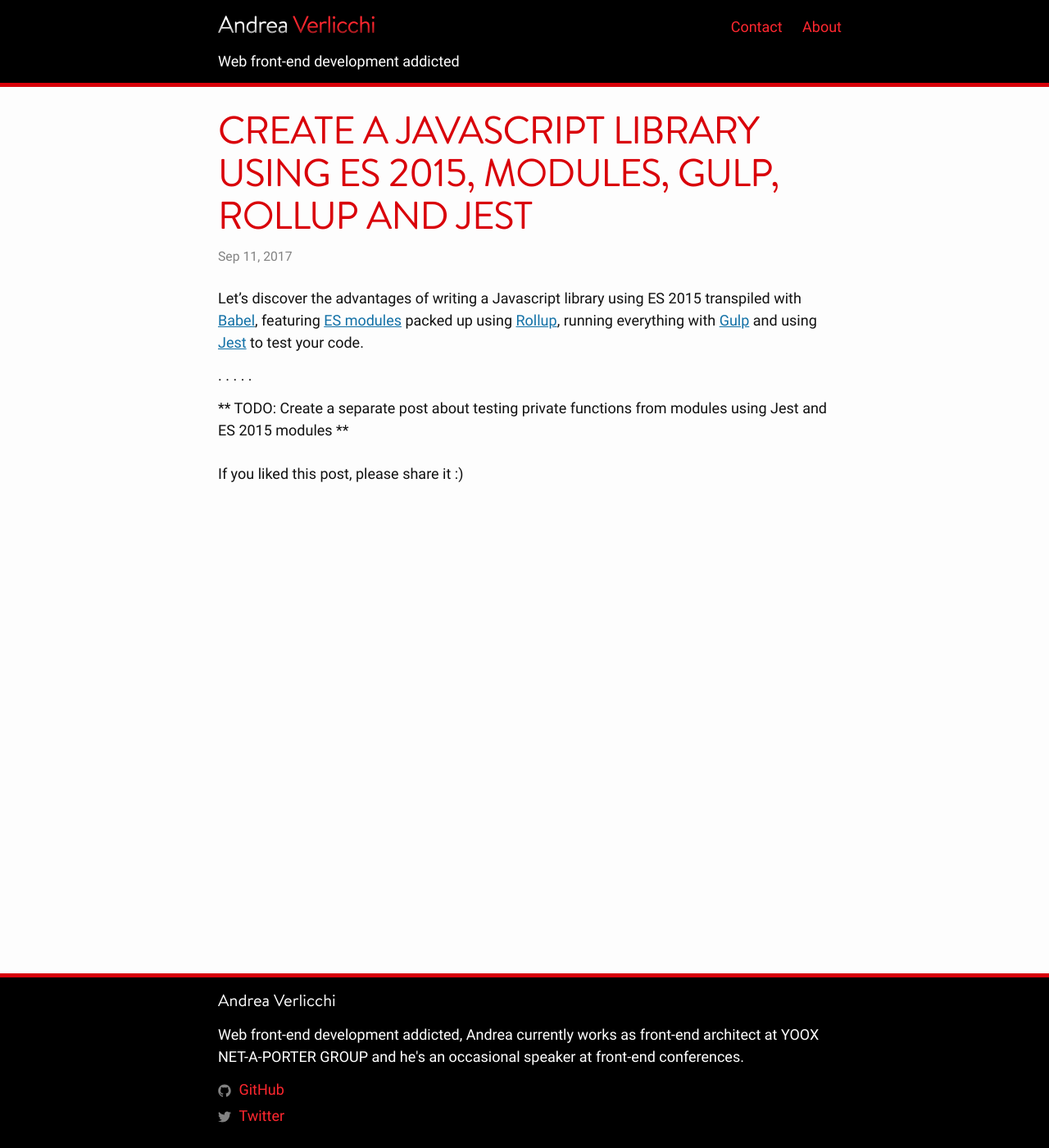
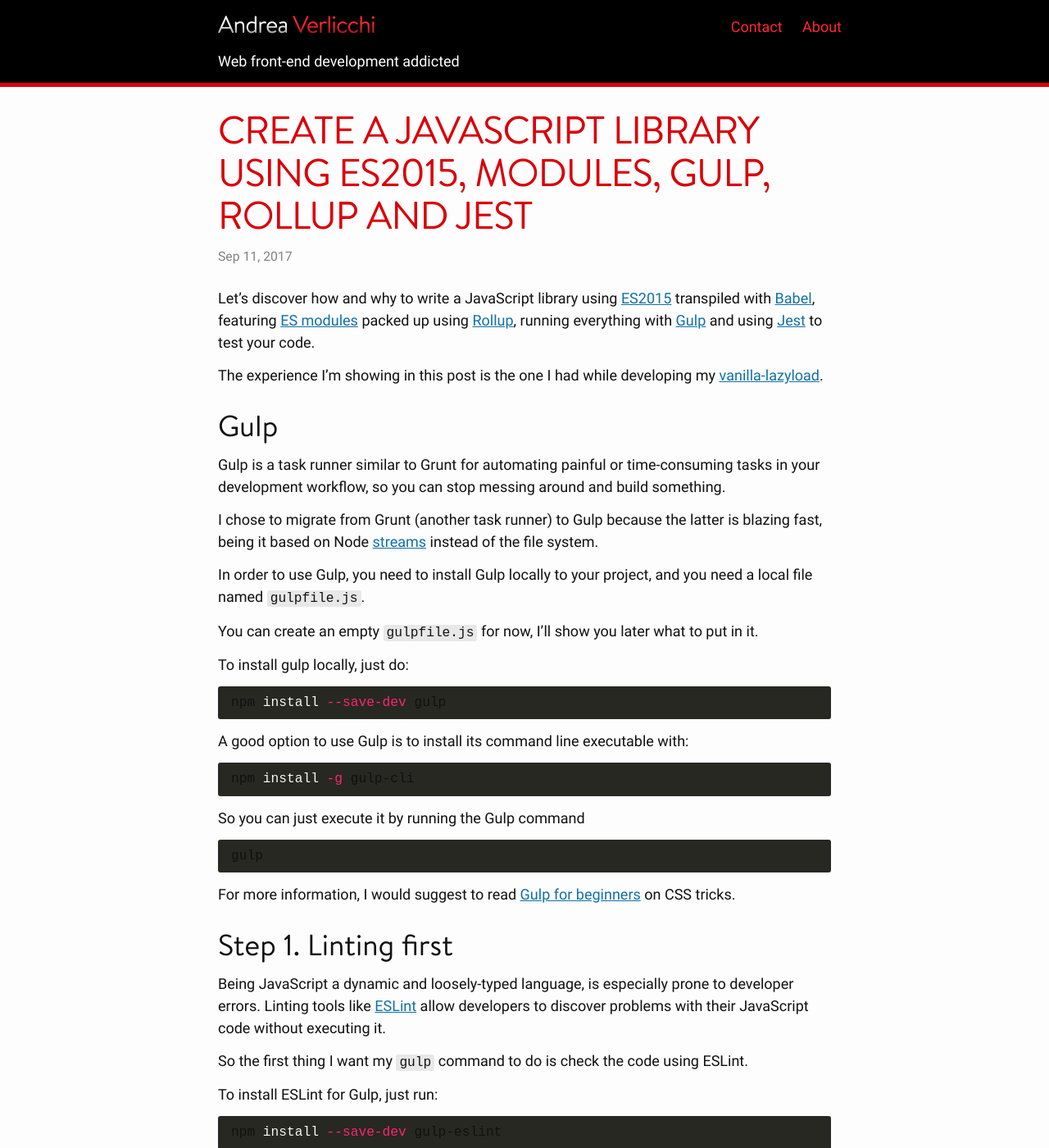
Before and after one commit to verlok/verlok.github.io, a Jekyll site: the page built from _posts/2017-09-06-create-a-javascript-library-using-es2015-modules-gulp-rollup-jest.md, in a window 1280 px wide and 1400 px high. Shown: the whole window at 82% size. Built offline with Jekyll 4.4.1, drawn with Linux system fonts in a browser that asks for light colours; comment, search, counter and statistics services are not loaded; some of the changed text lies outside the part shown.

Commit message:
Added Gulp description and first Gulp steps

````diff
--- a/_posts/2017-09-06-create-a-javascript-library-using-es2015-modules-gulp-rollup-jest.md
+++ b/_posts/2017-09-06-create-a-javascript-library-using-es2015-modules-gulp-rollup-jest.md
@@ -1,13 +1,171 @@
 ---
 layout: post
-title: Create a Javascript library using ES 2015, modules, Gulp, Rollup and Jest
+title: Create a JavaScript library using ES2015, modules, Gulp, Rollup and Jest
 date: 2017-09-11 08:00:00:00 +01:00
 categories:
 - best practices
-tags: [es 2015, modules, javascript, gulp, rollup]
+tags: [es2015, modules, javaScript, gulp, rollup]
 ---
 
-Let's discover the advantages of writing a Javascript library using ES 2015 transpiled with [Babel](https://babeljs.io/), featuring [ES modules](https://developer.mozilla.org/en-US/docs/Web/JavaScript/Reference/Statements/import) packed up using [Rollup](https://rollupjs.org/), running everything with [Gulp](gulp.js) and using [Jest](https://facebook.github.io/jest/) to test your code.
+Let's discover how and why to write a JavaScript library using [ES2015](https://babeljs.io/learn-es2015/) transpiled with [Babel](https://babeljs.io/), featuring [ES modules](https://developer.mozilla.org/en-US/docs/Web/JavaScript/Reference/Statements/import) packed up using [Rollup](https://rollupjs.org/), running everything with [Gulp](gulp.js) and using [Jest](https://facebook.github.io/jest/) to test your code.
+
+The experience I'm showing in this post is the one I had while developing my [vanilla-lazyload](https://github.com/verlok/lazyload).
+
+
+## Gulp
+
+Gulp is a task runner similar to Grunt for automating painful or time-consuming tasks in your development workflow, so you can stop messing around and build something.
+
+I chose to migrate from Grunt (another task runner) to Gulp because the latter is blazing fast, being it based on Node [streams](https://medium.freecodecamp.org/node-js-streams-everything-you-need-to-know-c9141306be93) instead of the file system.
+
+In order to use Gulp, you need to install Gulp locally to your project, and you need a local file named `gulpfile.js`.
+
+You can create an empty `gulpfile.js` for now, I'll show you later what to put in it.
+
+To install gulp locally, just do:
+
+```bash
+npm install --save-dev gulp
+```
+
+A good option to use Gulp is to install its command line executable with:
+
+```bash
+npm install -g gulp-cli
+```
+
+So you can just execute it by running the Gulp command
+
+```bash
+gulp
+```
+
+For more information, I would suggest to read [Gulp for beginners](https://css-tricks.com/gulp-for-beginners/) on CSS tricks.
+
+
+## Step 1. Linting first
+
+Being JavaScript a dynamic and loosely-typed language, is especially prone to developer errors. Linting tools like [ESLint](https://eslint.org/) allow developers to discover problems with their JavaScript code without executing it.
+
+So the first thing I want my `gulp` command to do is check the code using ESLint.
+
+To install ESLint for Gulp, just run:
+
+```bash
+npm install --save-dev gulp-eslint
+```
+
+Then in your `gulpfile.js` add:
+
+```js
+var gulp = require("gulp");
+var eslint = require("gulp-eslint");
+
+gulp.task("default", function () {
+    process.env.NODE_ENV = "release";
+    return gulp.src("./src/**/*.js")
+        // ----------- linting --------------
+        .pipe(eslint())
+        .pipe(eslint.format())
+        .pipe(eslint.failAfterError()) // --> fails if errors
+        // --> pipe more stuff here
+});
+```
+
+NOTE: Setting the `process.env.NODE_ENV` variable is necessary to match the task we're running in the Babel configuration. I'll explain this later.
+
+
+## Step 2. Rolling up modules
+
+Rollup is a module bundler for JavaScript which compiles small pieces of code into something larger, such as a library. It uses the new standardized format for code modules included in the ES2015 revision of JavaScript, instead of older CommonJS and AMD. ES6 modules let you freely and seamlessly combine the most useful individual functions from your favorite libraries.
+
+To simplify, Rollup reads your main JavaScript file and generates a bigger file with all the modules included, automatically. And it even removes what you don't use, feature also known as _tree shaking_.
+
+Install rollup with:
+
+```bash
+npm install --save-dev gulp-rollup gulp-rename
+```
+
+Then in your gulpfile, just add a pipe command:
+
+```js
+        // ----------- rolling up --------------
+        .pipe(rollup({
+            format: "umd",
+            moduleName: "LazyLoad",
+            entry: "./src/lazyload.js"
+        }))
+```
+
+This means that Rollup has to produce a `umd` type of module, the produced module name will be `LazyLoad`, and the entry point to start looking for dependencies is `./src/lazyload.js`.
+
+Since I want to distribute a version of the script which is not transpiled in ES5, I save it to `lazyload.es2015.js` piping the `rename` command and the `dest` one.
+
+```js
+        .pipe(rename("lazyload.es2015.js"))
+        .pipe(gulp.dest(destFolder)) // --> writing rolledup
+```
+
+`destFolder` is a JavaScript variable and it's just set to  `./dist` inside your `gulpfile.js`.
+
+
+
+Until now, your `gulpfile.js` will now look like this:
+
+```js
+var gulp = require("gulp");
+var eslint = require("gulp-eslint");
+var rollup = require("gulp-rollup");
+var destFolder = "./dist";
+
+gulp.task("default", function () {
+    process.env.NODE_ENV = "release";
+    return gulp.src("./src/**/*.js")
+        // ----------- linting --------------
+        .pipe(eslint())
+        .pipe(eslint.format())
+        .pipe(eslint.failAfterError()) // --> fails if errors
+        // ----------- rolling up --------------
+        .pipe(rollup({
+            format: "umd",
+            moduleName: "LazyLoad",
+            entry: "./src/lazyload.js"
+        }))
+        .pipe(rename("lazyload.es2015.js"))
+        .pipe(gulp.dest(destFolder)) // --> writing rolledup
+});
+```
+
+NOTE: [Webpack](https://webpack.github.io/) is a similar bundling script which might be preferrable to bundle complex applications, but I noticed that the final code generated by Webpack would be much heavier, so I prefer Rollup to do this kind of job.
+
+
+## Step 3. Tranpilation using Babel
+
+Until now, we have bundled all our modules in a single file which will work in modern browsers only. Of course we also want to produce a file which is readable by _not so modern_ browsers.
+
+To install babel and its ES2015 preset, plus a plugin to transform `Object.assign()` to ES5, do:
+
+```bash
+npm install --save-dev babel-core gulp-babel babel-preset-es2015 babel-plugin-transform-object-assign
+```
+
+Then, to babelize our previously rolled-up JavaScript and save it to `lazyload.js`, let's require `gulp-babel`
+
+```js
+var babel = require("gulp-babel");
+```
+
+Then, add the following pipe to our `gruntfile.js`:
+
+```js
+        // ----------- babelizing --------------
+        .pipe(babel())
+        .pipe(rename("lazyload.js"))
+        .pipe(gulp.dest(destFolder)) // --> writing babelized es5 js
+```
+
+## Step 4. Minification with Uglify
 
 .
 .
@@ -15,4 +173,4 @@
 .
 .
 
-** TODO: Create a separate post about testing private functions from modules using Jest and ES 2015 modules **
+** TODO: Create a separate post about testing private functions from modules using Jest and ES2015 modules **
````
